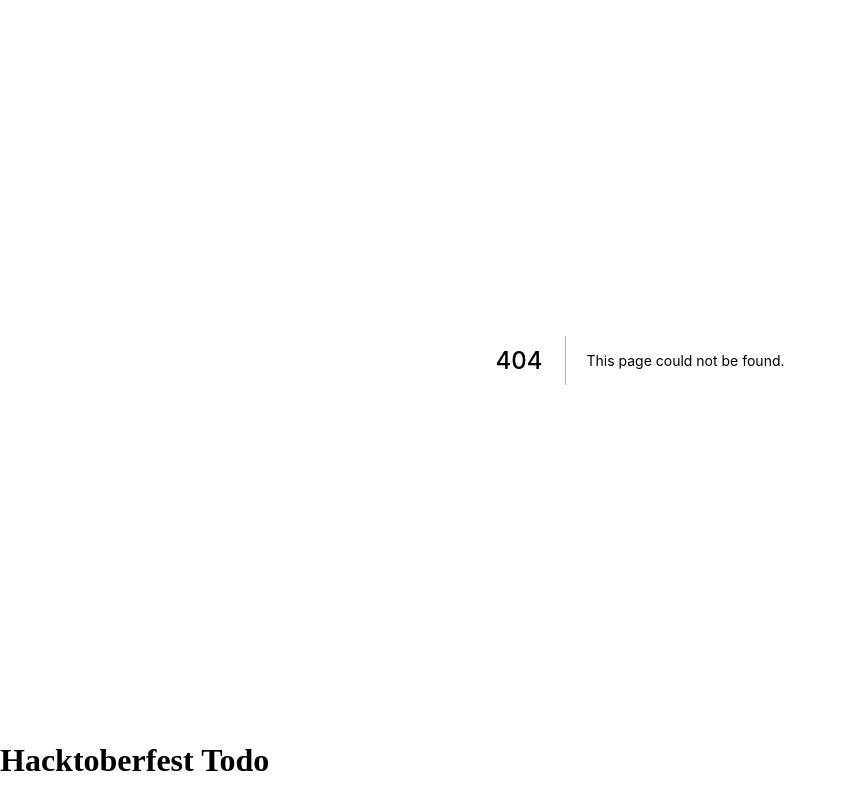
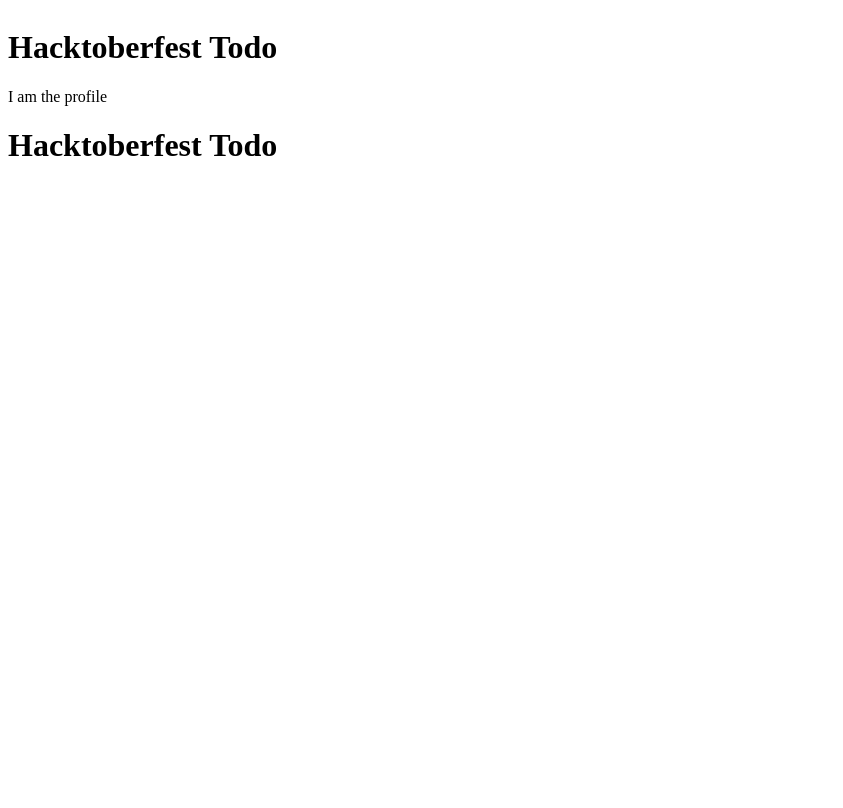
Before and after one commit to anzau/hacktoberfest-todo, a Next.js app: page /profile in a window 1280 px wide. Before the commit this address had no page. Shown: the whole page, without its empty margins (0-843 px from the left). Built offline with nearby package versions, Linux system fonts and the light colour scheme.

Commit message:
Setup basic TodoAPP layout

```diff
--- a/Components/Footer.js
+++ b/Components/Footer.js
@@ -1,8 +1,6 @@
-import React from 'react'
-
 export default function Footer() {
   return (
-    <footer className="flex items-center justify-center w-full h-24 border-t border-gray-800">
+    <footer className="flex items-center justify-center w-full h-10 border-t border-gray-800">
       <h1>Hacktoberfest Todo</h1>
     </footer>
   )
--- /dev/null
+++ b/Components/Header.js
@@ -0,0 +1,7 @@
+export default function Header() {
+  return (
+    <header className="flex items-center justify-center w-full h-12 border-b border-gray-800">
+      <h1>Hacktoberfest Todo</h1>
+    </header>
+  )
+}
--- a/Components/Page.js
+++ b/Components/Page.js
@@ -1,8 +1,10 @@
 import Footer from "./Footer";
+import Header from './Header';
 
 export default function Page({ children }) {
   return (
     <>
+      <Header />
       {children}
       <Footer />
     </>
--- a/pages/index.js
+++ b/pages/index.js
@@ -1,12 +1,13 @@
 import Head from 'next/head'
 import { Button } from "@supabase/ui";
 import Footer from '../Components/Footer';
+import TodoApp from '../Components/TodoApp';
 
 
 export default function Home() {
   return (
-    <main className="container mx-auto py-5 px-5 md:px-0">
-      <Button>Hello</Button>
+    <main className="container mx-auto py-5 px-5 md:px-0 flex justify-center items-center">
+      <TodoApp />
     </main>
   )
 }
--- a/pages/login.js
+++ b/pages/login.js
@@ -19,7 +19,7 @@ export default function AuthBasic() {
   return (
     <Auth.UserContextProvider supabaseClient={supabase}>
       <Container supabaseClient={supabase}>
-        <Auth supabaseClient={supabase} providers={["github"]} />
+        <Auth supabaseClient={supabase} providers={["github"]} redirectTo="/profile" />
       </Container>
     </Auth.UserContextProvider>
   );
--- /dev/null
+++ b/pages/profile.js
@@ -0,0 +1,7 @@
+export default function Profile() {
+  return (
+    <div>
+      I am the profile
+    </div>
+  )
+}
```
Also changed, not shown: Components/TodoApp.js (added, +17 -0 lines).
